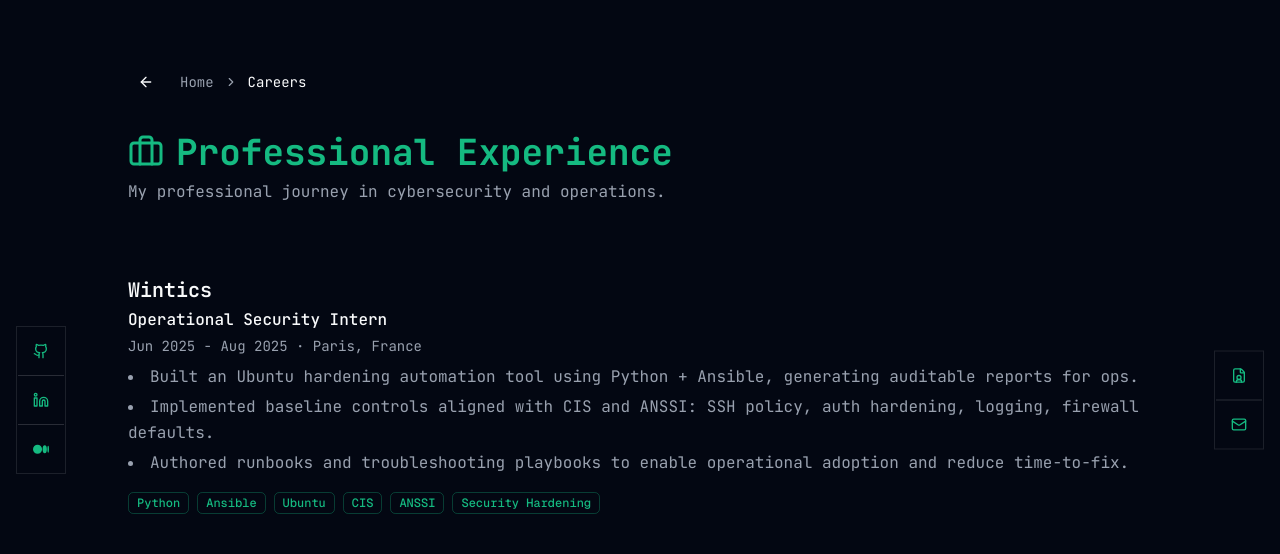
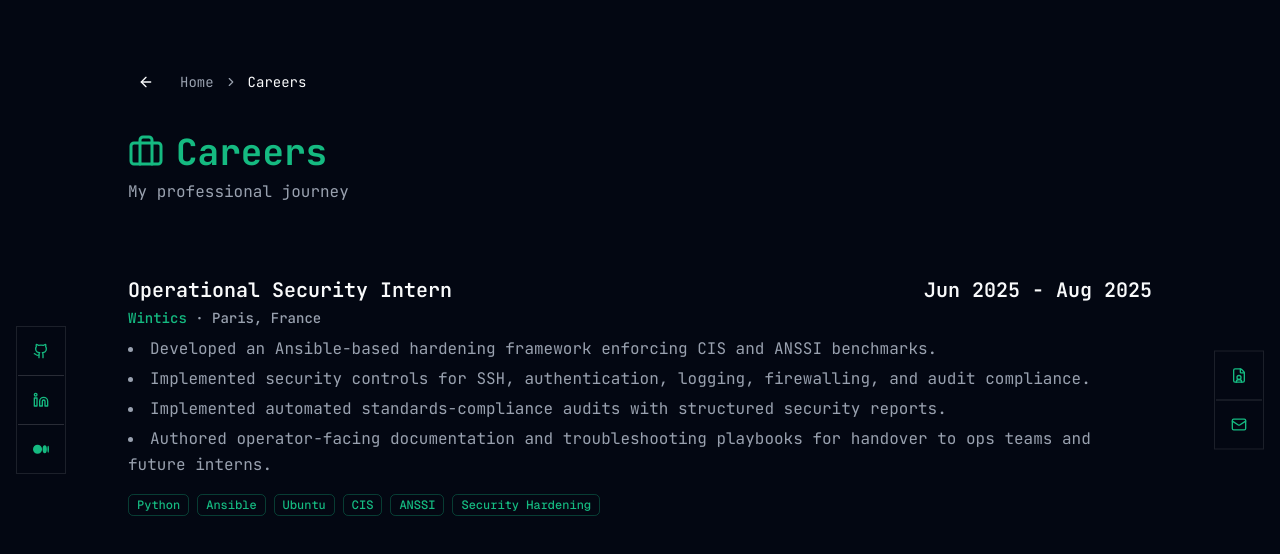
Before and after one commit to ruohao1/portfolio, a Next.js app: page /careers in a window 1280 px wide. Shown: the top 554 px of the page. Built offline with nearby package versions, Linux system fonts and the light colour scheme.

Commit message:
more detailed wintincs intership on career page

```diff
--- a/app/careers/page.tsx
+++ b/app/careers/page.tsx
@@ -30,9 +30,10 @@ const careers: Career[] = [
     time: "Jun 2025 - Aug 2025",
     location: "Paris, France",
     description: [
-      "Built an Ubuntu hardening automation tool using Python + Ansible, generating auditable reports for ops.",
-      "Implemented baseline controls aligned with CIS and ANSSI: SSH policy, auth hardening, logging, firewall defaults.",
-      "Authored runbooks and troubleshooting playbooks to enable operational adoption and reduce time-to-fix.",
+      "Developed an Ansible-based hardening framework enforcing CIS and ANSSI benchmarks.",
+      "Implemented security controls for SSH, authentication, logging, firewalling, and audit compliance.",
+      "Implemented automated standards-compliance audits with structured security reports.",
+      "Authored operator-facing documentation and troubleshooting playbooks for handover to ops teams and future interns.",
     ],
     skills: ["Python", "Ansible", "Ubuntu", "CIS", "ANSSI", "Security Hardening"],
   },
@@ -67,9 +68,9 @@ export default function CareersPage() {
         <header className="mb-12">
           <h1 className="text-4xl font-bold text-accent mb-2 flex items-center gap-3">
             <Briefcase className="h-9 w-9" />
-            Professional Experience
+            Careers
           </h1>
-          <p className="text-muted-foreground">My professional journey in cybersecurity and operations.</p>
+          <p className="text-muted-foreground">My professional journey</p>
         </header>
 
         <div className="flex flex-col">
@@ -77,10 +78,12 @@ export default function CareersPage() {
             <div key={`${career.company}-${career.time}`}>
               <div className="py-6">
                 <div className="flex flex-col gap-1 mb-2">
-                  <h2 className="text-xl font-semibold text-foreground">{career.company}</h2>
-                  <span className="text-foreground font-medium">{career.position}</span>
-                  <span className="text-sm text-muted-foreground">
-                    {career.time} · {career.location}
+                  <div className="flex justify-between">
+                    <h2 className="text-xl font-semibold text-foreground">{career.position}</h2>
+                    <h2 className="text-xl font-semibold text-foreground">{career.time}</h2>
+                  </div>
+                  <span className="font-medium text-sm text-muted-foreground">
+                    <Link href={`https://wintics.com`} target="_blank" rel="noopener noreferrer" className="text-accent hover:underline">{career.company}</Link> · {career.location}
                   </span>
                 </div>
                 <ul className="list-disc list-inside space-y-1 text-muted-foreground leading-relaxed mb-4">
--- a/app/education/page.tsx
+++ b/app/education/page.tsx
@@ -89,9 +89,13 @@ export default function EducationPage() {
             <div key={`${edu.institution}-${edu.time}`}>
               <div className="py-6">
                 <div className="flex flex-col gap-1 mb-2">
-                  <h2 className="text-xl font-semibold text-foreground">{edu.institution}</h2>
+
+                  <div className="flex justtify-between">
+                    <h2 className="text-xl font-semibold text-foreground">{edu.institution}</h2>
+                    <h2 className="text-xl font-semibold text-foreground">{edu.time}</h2>
+                  </div>
                   <span className="text-sm text-muted-foreground">
-                    {edu.time} · {edu.location}
+                    {edu.location}
                   </span>
                 </div>
                 <p className="text-muted-foreground leading-relaxed">
--- a/app/projects/page.tsx
+++ b/app/projects/page.tsx
@@ -16,7 +16,7 @@ import {
 
 interface Project {
   title: string
-  description: string
+  description: string[]
   techStack: string[]
   time: string
   githubUrl?: string
@@ -27,24 +27,32 @@ interface Project {
 const projects: Project[] = [
   {
     title: "Homelab Environment",
-    description:
-      "Provisioned Proxmox workloads with Terraform (IaC) and enforced desired-state config using Ansible. Built a log pipeline into the Elastic Stack and implemented WireGuard remote access with Zero Trust architecture.",
+    description: [
+      "Built and operated a Proxmox-based homelab hosting VMs and containers for self-hosted applications and security infrastructure.",
+      "Deployed self-hosted services including file synchronization and password management.",
+      "Designed a segmented virtual network using pfSense with controlled inter-segment routing.",
+      "Implemented secure remote access via a WireGuard VPN for off-site access to internal services.",
+      "Deployed a SIEM stack to collect and analyze logs from hosts, network devices, and applications.",
+      "Currently migrating infrastructure to IaC using Terraform and Ansible."
+    ],
     techStack: ["Proxmox", "Terraform", "Ansible", "Elastic Stack", "WireGuard"],
     time: "2024 - Present",
     githubUrl: "https://github.com/Ruohao1",
   },
   {
     title: "Ubuntu Hardening Automation",
-    description:
+    description: [
       "Built a hardening automation tool using Python and Ansible, generating auditable reports for ops. Implemented baseline controls aligned with CIS and ANSSI standards.",
+    ],
     techStack: ["Python", "Ansible", "CIS", "ANSSI", "Ubuntu"],
     time: "Jun 2025 - Aug 2025",
     githubUrl: "https://github.com/Ruohao1",
   },
   {
     title: "TryHackMe Labs",
-    description:
+    description: [
       "Top 1% ranking with regular labs across recon/enumeration, exploitation, and post-exploitation. Documented write-ups covering tooling like nmap, ffuf, Burp, and Wireshark.",
+    ],
     techStack: ["Web Exploitation", "PrivEsc", "Enumeration", "Detection/IR"],
     time: "2023 - Present",
     liveUrl: "https://tryhackme.com/p/ruohao",
@@ -52,7 +60,9 @@ const projects: Project[] = [
   {
     title: "Security Portfolio Website",
     description:
-      "Personal portfolio and CV website built with Next.js and Tailwind CSS. Features responsive design with dark theme and interactive components.",
+      [
+        "Personal portfolio and CV website built with Next.js and Tailwind CSS. Features responsive design with dark theme and interactive components.",
+      ],
     techStack: ["Next.js", "React", "TypeScript", "Tailwind CSS"],
     time: "2025",
     githubUrl: "https://github.com/Ruohao1",
@@ -89,7 +99,7 @@ export default function ProjectsPage() {
         <header className="mb-12">
           <h1 className="text-4xl font-bold text-accent mb-2">Projects</h1>
           <p className="text-muted-foreground">
-            A collection of my work in cybersecurity, infrastructure, and development.
+            A collection of my work.
           </p>
         </header>
 
@@ -129,7 +139,11 @@ export default function ProjectsPage() {
                     )}
                   </div>
                 </div>
-                <p className="text-muted-foreground leading-relaxed mb-4">{project.description}</p>
+                <ul className="list-disc list-inside space-y-1 text-muted-foreground leading-relaxed mb-4">
+                  {project.description.map((item, i) => (
+                    <li key={i}>{item}</li>
+                  ))}
+                </ul>
                 <div className="flex flex-wrap gap-2">
                   {project.techStack.map((tech) => (
                     <Badge key={tech} variant="outline" className="text-accent border-accent/30">
--- a/components/home/EducationCard.tsx
+++ b/components/home/EducationCard.tsx
@@ -4,10 +4,12 @@ import Link from "next/link";
 
 export function EducationCard() {
   return (
-    <Card>
+    <Card className="overflow-hidden">
       <CardHeader>
-        <CardTitle className="flex text-primary items-center gap-2">
-          <GraduationCap className="h-5 w-5" /> Education
+        <CardTitle className="flex items-center gap-2 text-primary">
+          <Link href='/education' className="flex items-center gap-2 hover:underline">
+            <GraduationCap className="h-5 w-5" /> Education
+          </Link>
         </CardTitle>
       </CardHeader>
       <CardContent className="space-y-4 text-sm">
--- a/components/home/ExperienceCard.tsx
+++ b/components/home/ExperienceCard.tsx
@@ -6,14 +6,13 @@ import Link from "next/link";
 export function ExperienceCard() {
   return (
     <Card className="overflow-hidden">
-      <CardHeader className="pb-3">
-        <CardTitle className="items-center gap-2 text-primary">
-          <Link href="/careers" className="flex items-center gap-2">
-            <Briefcase className="h-5 w-5" />Professional Experience
+      <CardHeader>
+        <CardTitle className="flex items-center gap-2 text-primary">
+          <Link href='/careers' className="flex items-center gap-2 hover:underline">
+            <Briefcase className="h-5 w-5" />Careers
           </Link>
         </CardTitle>
       </CardHeader>
-
       <CardContent className="space-y-4 text-sm">
         <section className="space-y-3">
           <div className="flex items-start justify-between gap-4">
--- a/components/home/ProjectsCard.tsx
+++ b/components/home/ProjectsCard.tsx
@@ -10,7 +10,7 @@ export function ProjectsCard() {
     <Card className="overflow-hidden">
       <CardHeader>
         <CardTitle className="flex items-center gap-2 text-primary">
-          <Link href='/projects' className="flex items-center gap-2 hover:underline transition-all ease-in-out duration-150">
+          <Link href='/projects' className="flex items-center gap-2 hover:underline">
             <Shield className="h-5 w-5" />
             Projects
           </Link>
```
